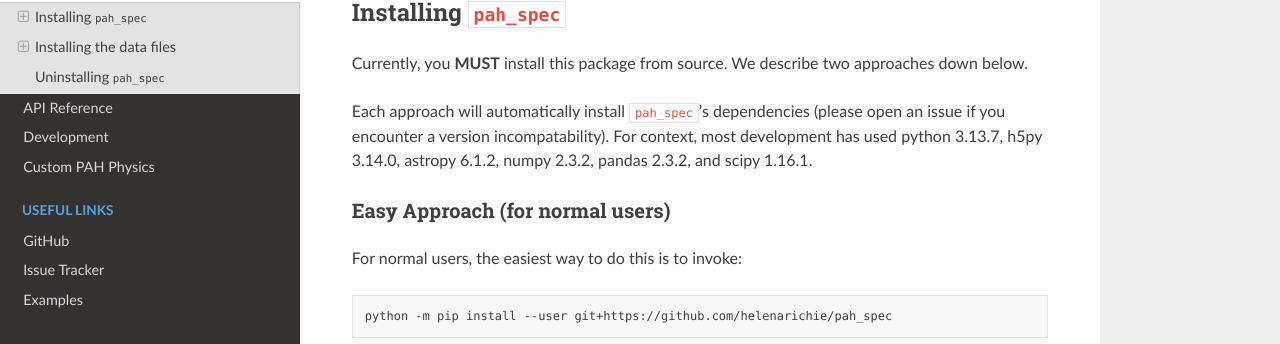
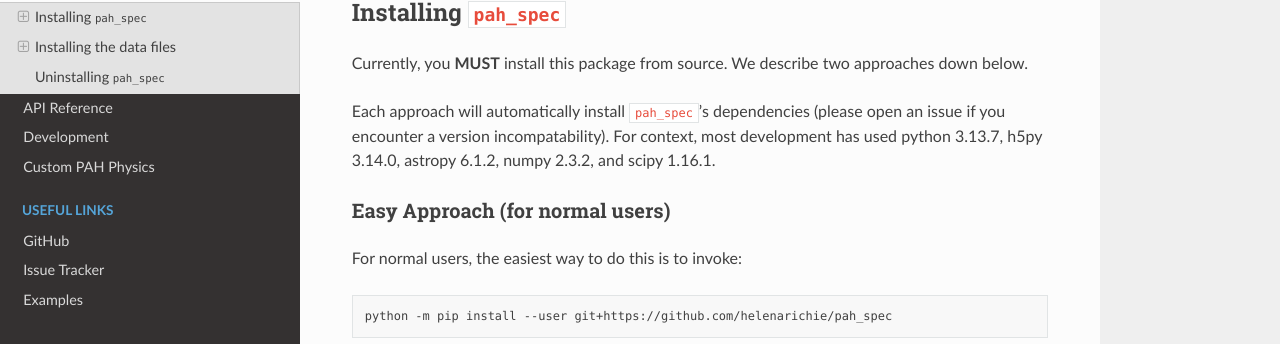
Before and after one commit to helenarichie/pah_spec, a Sphinx documentation site: the page built from docs/sphinx/install.md, in a window 1280 px wide and 900 px high. Shown: the part 164-508 px from the top of the window. Built offline with Sphinx 7.4.7 and the Read the Docs theme 3.1.0, drawn with Linux system fonts in a browser that asks for light colours; the version number could not be read and is left out.

Commit message:
swtich to using numpy to load text files and remove pandas dependency

```diff
--- a/docs/sphinx/install.md
+++ b/docs/sphinx/install.md
@@ -6,7 +6,7 @@
 We describe two approaches down below.
 
 Each approach will automatically install ``pah_spec``'s dependencies (please open an issue if you encounter a version incompatability).
-For context, most development has used python 3.13.7, h5py 3.14.0, astropy 6.1.2, numpy 2.3.2, pandas 2.3.2, and scipy 1.16.1.
+For context, most development has used python 3.13.7, h5py 3.14.0, astropy 6.1.2, numpy 2.3.2, and scipy 1.16.1.
 
 ### Easy Approach (for normal users)
 
--- a/pyproject.toml
+++ b/pyproject.toml
@@ -47,7 +47,6 @@
 dependencies = [
   'astropy',
   'numpy',
-  'pandas',
   'scipy >= 1.6.0',
   'h5py',
   # we may need to bumpy the lower limit
```
